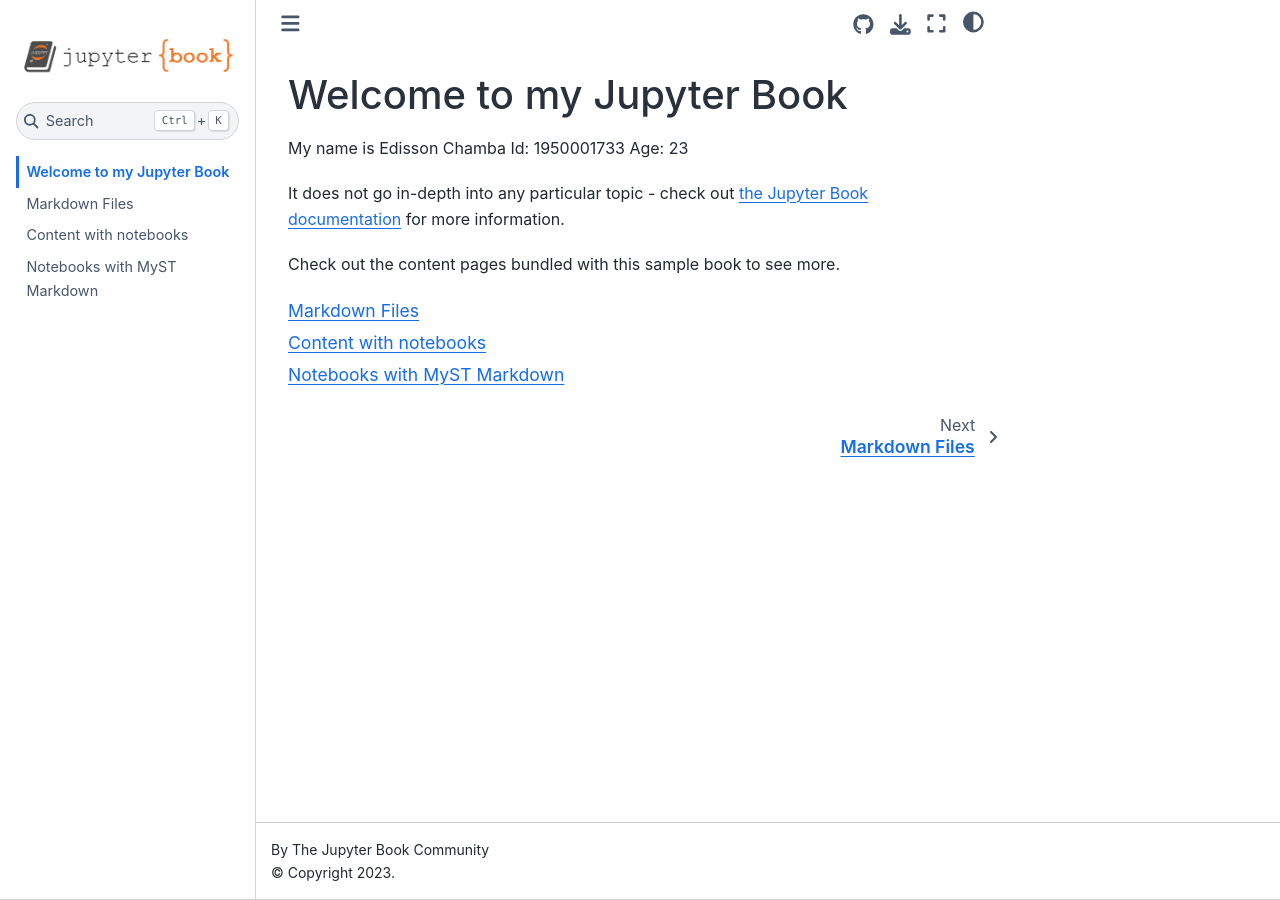
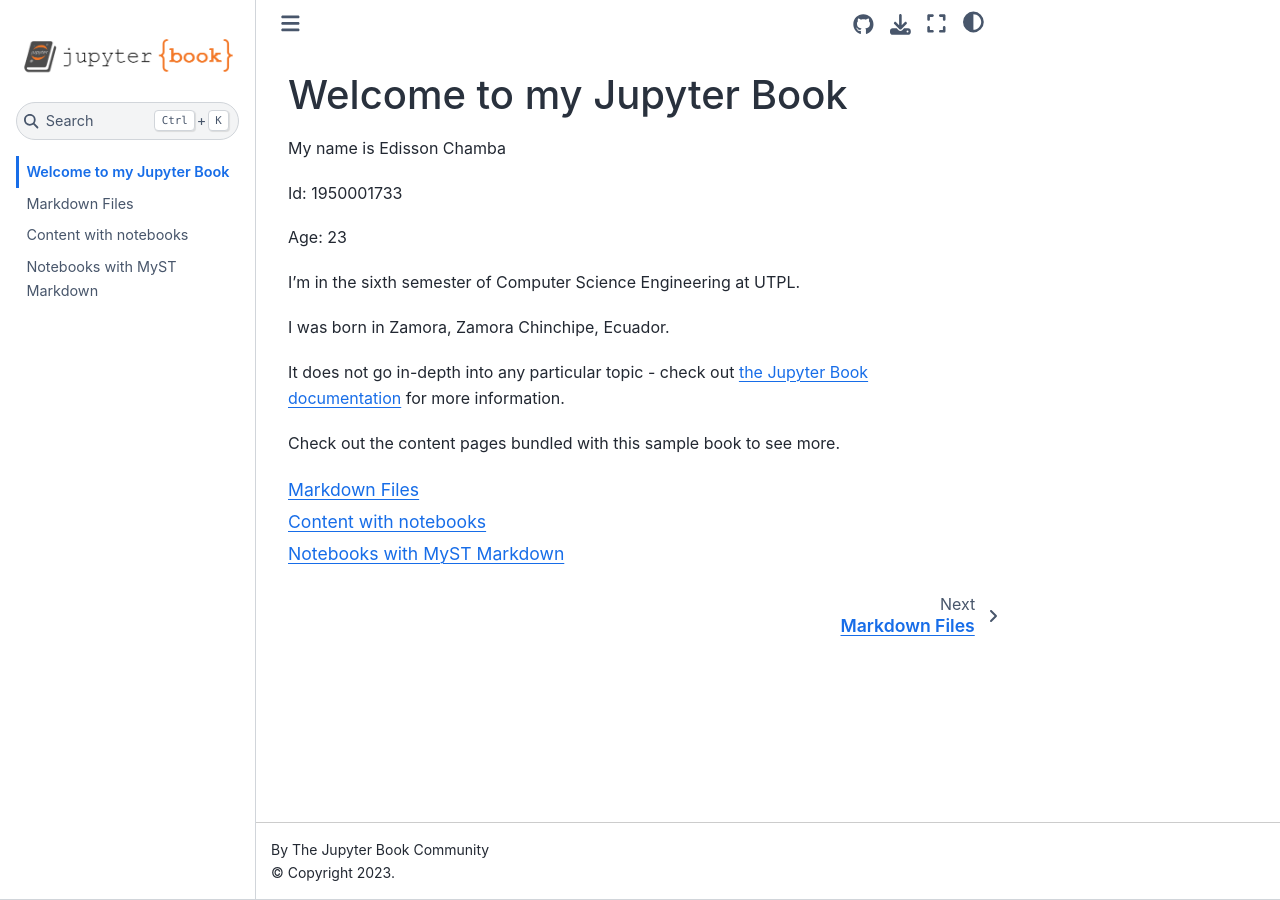
Before and after one commit to edisson2407/repoWeb, a Jupyter Book: the page built from intro.md, in a window 1280 px wide. Built offline with Jupyter Book 1.0.4 settings and Sphinx 7.4.7 and the Sphinx Book theme 1.1.4, drawn with Linux system fonts in a browser that asks for light colours.

Commit message:
Update intro.md2

````diff
--- a/intro.md
+++ b/intro.md
@@ -1,12 +1,17 @@
 # Welcome to my Jupyter Book
 
 My name is Edisson Chamba
+
 Id: 1950001733
+
 Age: 23
+
+I'm in the sixth semester of Computer Science Engineering at UTPL.
+
+I was born in Zamora, Zamora Chinchipe, Ecuador.
 
 It does not go in-depth into any particular topic - check out [the Jupyter Book documentation](https://jupyterbook.org) for more information.
 
 Check out the content pages bundled with this sample book to see more.
 
 ```{tableofcontents}
-```
````
